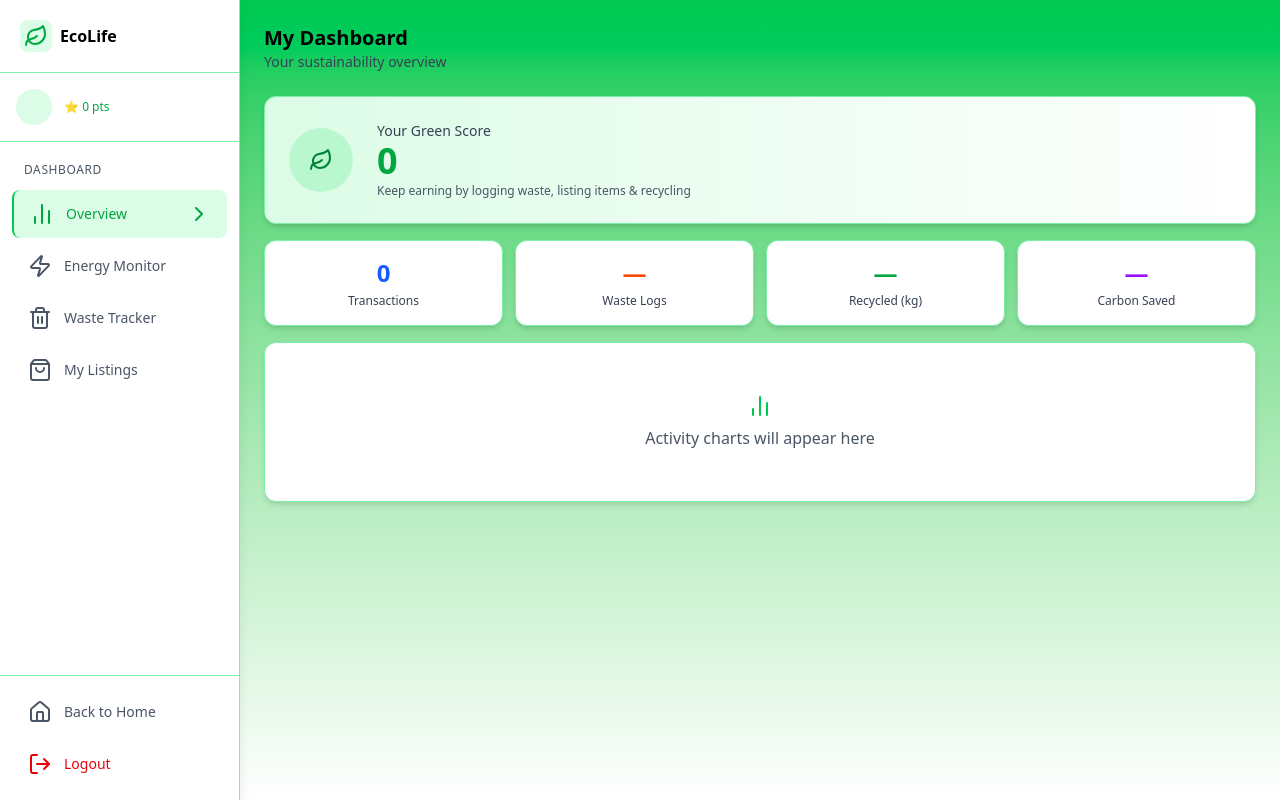
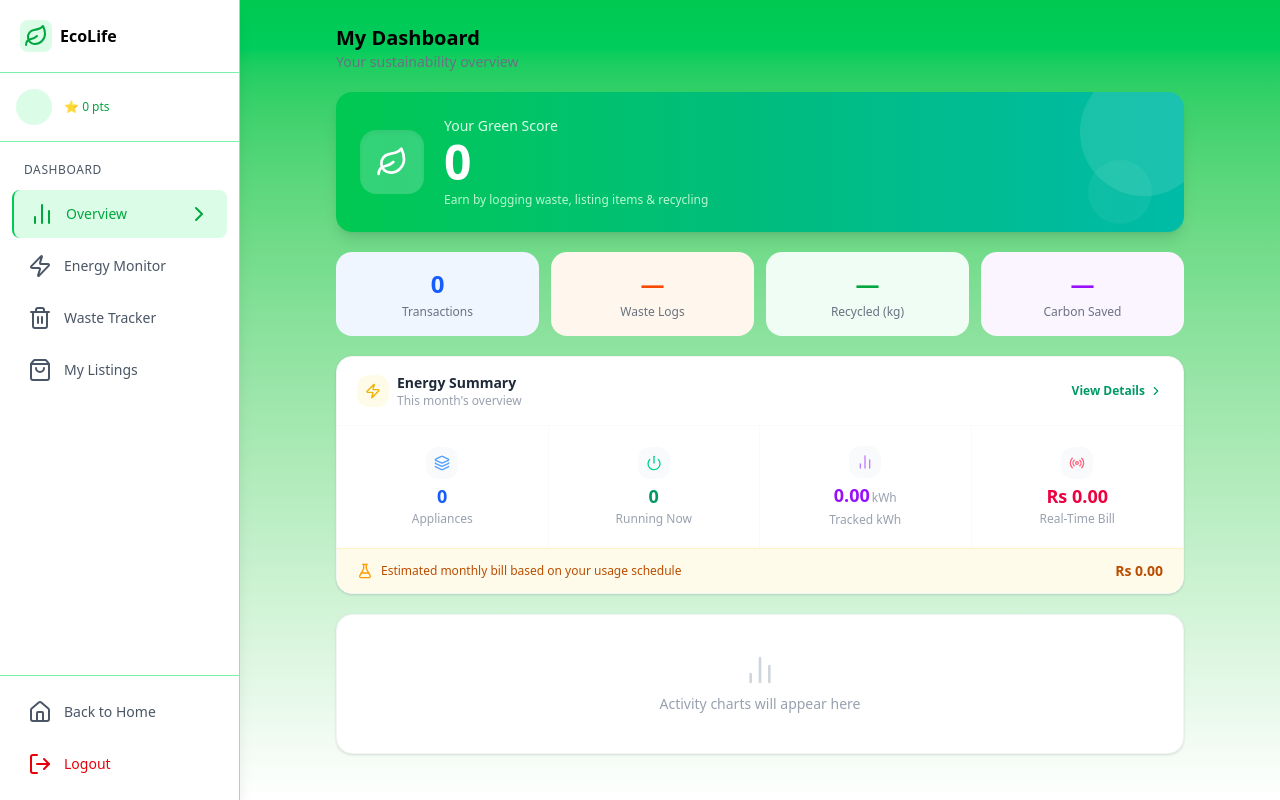
Before and after one commit to Vihanga-02/EcoLife, a React (Vite) app in the folder client/: page /dashboard in a window 1280 px wide. Built offline with nearby package versions, Linux system fonts and the light colour scheme; no server answers.

Commit message:
update userdashboard summary page to display energy stats

```diff
--- a/client/src/pages/user/OverviewPage.jsx
+++ b/client/src/pages/user/OverviewPage.jsx
@@ -1,47 +1,176 @@
+import { useState, useEffect } from 'react'
 import { useAuth } from '../../context/AuthContext'
-import { Leaf, BarChart2 } from 'lucide-react'
+import { Link } from 'react-router-dom'
+import {
+  Leaf, BarChart2, Zap, Power,
+  FlaskConical, Radio, ChevronRight, Layers
+} from 'lucide-react'
+import { energyAPI } from '../../api/api'
 
 export default function OverviewPage() {
   const { user } = useAuth()
 
+  // ─── Energy summary state ───────────────────────────────────────────────
+  const [appliances, setAppliances] = useState([])
+  const [realTimeBill, setRealTimeBill] = useState(null)
+  const [estimateBill, setEstimateBill] = useState(null)
+  const [energyLoading, setEnergyLoading] = useState(true)
+
+  useEffect(() => {
+    const fetchEnergy = async () => {
+      setEnergyLoading(true)
+      try {
+        const [appRes, rtRes, estRes] = await Promise.allSettled([
+          energyAPI.getAppliances(),
+          energyAPI.realTimeBill(),
+          energyAPI.estimateBill(),
+        ])
+        if (appRes.status === 'fulfilled') setAppliances(appRes.value.data.appliances || [])
+        if (rtRes.status === 'fulfilled') setRealTimeBill(rtRes.value.data)
+        if (estRes.status === 'fulfilled') setEstimateBill(estRes.value.data)
+      } catch { /* silent */ }
+      finally { setEnergyLoading(false) }
+    }
+    fetchEnergy()
+  }, [])
+
+  const runningCount = appliances.filter(a => a.status === 'on').length
+  const totalKwh = appliances.reduce((s, a) => s + (a.totalKwhThisMonth || 0), 0)
+  const fmt = (n, d = 2) => parseFloat(n || 0).toFixed(d)
+
   return (
-    <div className="p-6">
-      <div className="mb-6">
+    <div className="p-5 md:p-6 max-w-4xl mx-auto space-y-5">
+
+      {/* ── Page title ── */}
+      <div>
         <h2 className="text-xl font-bold text-black">My Dashboard</h2>
-        <p className="text-gray-700 text-sm">Your sustainability overview</p>
+        <p className="text-gray-500 text-sm">Your sustainability overview</p>
       </div>
 
-      {/* Green score hero */}
-      <div className="bg-white border border-green-300 rounded-xl p-6 mb-4 flex items-center gap-6 bg-gradient-to-r from-green-100 to-white shadow-md">
-        <div className="w-16 h-16 bg-green-200 rounded-full flex items-center justify-center shrink-0">
-          <Leaf className="text-green-700 text-2xl" />
-        </div>
-        <div>
-          <p className="text-gray-700 text-sm">Your Green Score</p>
-          <p className="text-4xl font-bold text-green-600">{user?.greenScore || 0}</p>
-          <p className="text-gray-600 text-xs mt-0.5">Keep earning by logging waste, listing items &amp; recycling</p>
+      {/* ── Green Score hero ── */}
+      <div className="relative bg-gradient-to-r from-green-500 via-emerald-500 to-teal-500 rounded-2xl p-6 overflow-hidden shadow-lg">
+        <div className="absolute -right-6 -top-6 w-32 h-32 bg-white/10 rounded-full" />
+        <div className="absolute right-8 bottom-2 w-16 h-16 bg-white/5 rounded-full" />
+        <div className="relative z-10 flex items-center gap-5">
+          <div className="w-16 h-16 bg-white/20 rounded-2xl flex items-center justify-center shrink-0 shadow-inner">
+            <Leaf className="text-white w-8 h-8" />
+          </div>
+          <div>
+            <p className="text-green-100 text-sm font-medium">Your Green Score</p>
+            <p className="text-5xl font-black text-white leading-none mt-0.5">{user?.greenScore || 0}</p>
+            <p className="text-green-200 text-xs mt-1.5">Earn by logging waste, listing items &amp; recycling</p>
+          </div>
         </div>
       </div>
 
-      {/* Stats grid */}
-      <div className="grid grid-cols-2 md:grid-cols-4 gap-3 mb-4">
+      {/* ── General stats ── */}
+      <div className="grid grid-cols-2 md:grid-cols-4 gap-3">
         {[
-          { label: 'Transactions', value: user?.totalTransactions || 0, color: 'text-blue-600' },
-          { label: 'Waste Logs', value: '—', color: 'text-orange-600' },
-          { label: 'Recycled (kg)', value: '—', color: 'text-green-600' },
-          { label: 'Carbon Saved', value: '—', color: 'text-purple-600' },
+          { label: 'Transactions', value: user?.totalTransactions || 0, color: 'text-blue-600', bg: 'bg-blue-50' },
+          { label: 'Waste Logs', value: '—', color: 'text-orange-600', bg: 'bg-orange-50' },
+          { label: 'Recycled (kg)', value: '—', color: 'text-green-600', bg: 'bg-green-50' },
+          { label: 'Carbon Saved', value: '—', color: 'text-purple-600', bg: 'bg-purple-50' },
         ].map(s => (
-          <div key={s.label} className="bg-white border border-green-300 rounded-xl p-4 text-center shadow-md">
-            <p className={`text-2xl font-bold ${s.color}`}>{s.value}</p>
-            <p className="text-gray-700 text-xs mt-1">{s.label}</p>
+          <div key={s.label} className={`${s.bg} rounded-2xl p-4 text-center`}>
+            <p className={`text-2xl font-black ${s.color}`}>{s.value}</p>
+            <p className="text-gray-500 text-xs mt-1">{s.label}</p>
           </div>
         ))}
       </div>
 
-      <div className="bg-white border border-green-300 rounded-xl p-6 flex items-center justify-center min-h-[160px] text-gray-600 shadow-md">
+      {/* ── Energy Summary Card ── */}
+      <div className="bg-white rounded-2xl border border-gray-100 shadow-sm overflow-hidden">
+        {/* Card header */}
+        <div className="flex items-center justify-between px-5 py-4 border-b border-gray-50">
+          <div className="flex items-center gap-2">
+            <div className="w-8 h-8 bg-yellow-50 rounded-xl flex items-center justify-center">
+              <Zap className="w-4 h-4 text-yellow-500" />
+            </div>
+            <div>
+              <p className="text-sm font-bold text-gray-800">Energy Summary</p>
+              <p className="text-xs text-gray-400">This month's overview</p>
+            </div>
+          </div>
+          <Link
+            to="/dashboard/energy"
+            className="flex items-center gap-1 text-xs font-semibold text-emerald-600 hover:text-emerald-700 transition-colors"
+          >
+            View Details <ChevronRight className="w-3.5 h-3.5" />
+          </Link>
+        </div>
+
+        {energyLoading ? (
+          <div className="flex items-center justify-center py-8">
+            <div className="w-6 h-6 border-2 border-emerald-400 border-t-transparent rounded-full animate-spin" />
+          </div>
+        ) : (
+          <>
+            {/* 4 mini-stats */}
+            <div className="grid grid-cols-2 sm:grid-cols-4 divide-x divide-y sm:divide-y-0 divide-gray-50">
+              {[
+                {
+                  label: 'Appliances',
+                  value: appliances.length,
+                  suffix: '',
+                  icon: <Layers className="w-4 h-4 text-blue-400" />,
+                  color: 'text-blue-600',
+                },
+                {
+                  label: 'Running Now',
+                  value: runningCount,
+                  suffix: '',
+                  icon: <Power className="w-4 h-4 text-emerald-400" />,
+                  color: 'text-emerald-600',
+                },
+                {
+                  label: 'Tracked kWh',
+                  value: fmt(totalKwh, 2),
+                  suffix: 'kWh',
+                  icon: <BarChart2 className="w-4 h-4 text-purple-400" />,
+                  color: 'text-purple-600',
+                },
+                {
+                  label: 'Real-Time Bill',
+                  value: `Rs ${fmt(realTimeBill?.realTimeBill)}`,
+                  suffix: '',
+                  icon: <Radio className="w-4 h-4 text-rose-400" />,
+                  color: 'text-rose-600',
+                },
+              ].map(s => (
+                <div key={s.label} className="flex flex-col items-center justify-center py-5 px-3 gap-1.5">
+                  <div className="w-8 h-8 bg-gray-50 rounded-xl flex items-center justify-center mb-0.5">
+                    {s.icon}
+                  </div>
+                  <p className={`text-lg font-black ${s.color} leading-none`}>
+                    {s.value}
+                    {s.suffix && <span className="text-xs font-normal text-gray-400 ml-0.5">{s.suffix}</span>}
+                  </p>
+                  <p className="text-xs text-gray-400 text-center">{s.label}</p>
+                </div>
+              ))}
+            </div>
+
+            {/* Estimated bill footer bar */}
+            <div className="flex items-center justify-between bg-amber-50 border-t border-amber-100 px-5 py-3">
+              <div className="flex items-center gap-2">
+                <FlaskConical className="w-4 h-4 text-amber-500 shrink-0" />
+                <span className="text-xs text-amber-700 font-medium">
+                  Estimated monthly bill based on your usage schedule
+                </span>
+              </div>
+              <span className="text-sm font-black text-amber-700 shrink-0 ml-3">
+                Rs {fmt(estimateBill?.totalEstimatedBill)}
+              </span>
+            </div>
+          </>
+        )}
+      </div>
+
+      {/* ── Activity placeholder ── */}
+      <div className="bg-white border border-gray-100 rounded-2xl p-6 flex items-center justify-center min-h-[140px] text-gray-400 shadow-sm">
         <div className="text-center">
-          <BarChart2 className="text-3xl mx-auto mb-2 text-green-500" />
-          <p>Activity charts will appear here</p>
+          <BarChart2 className="w-8 h-8 mx-auto mb-2 text-gray-300" />
+          <p className="text-sm">Activity charts will appear here</p>
         </div>
       </div>
     </div>
```
